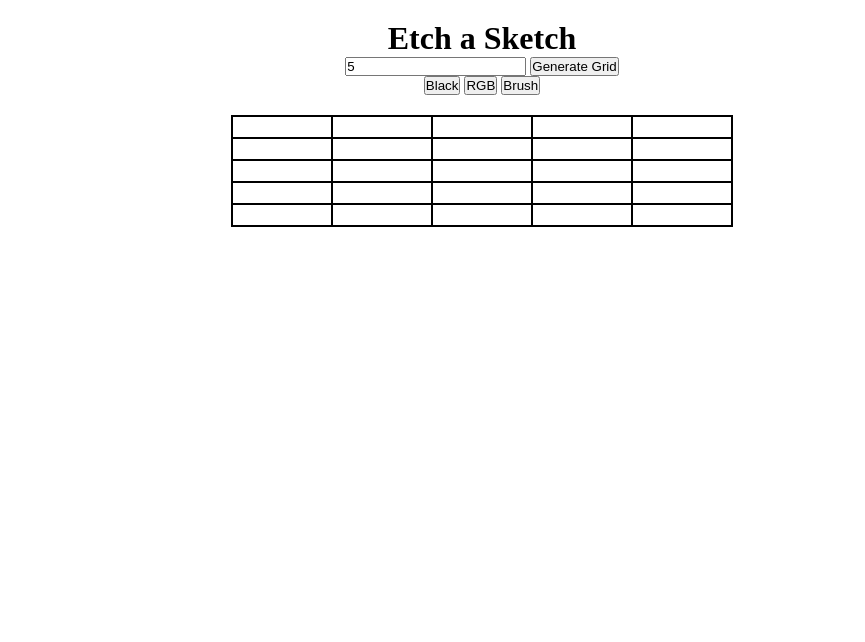
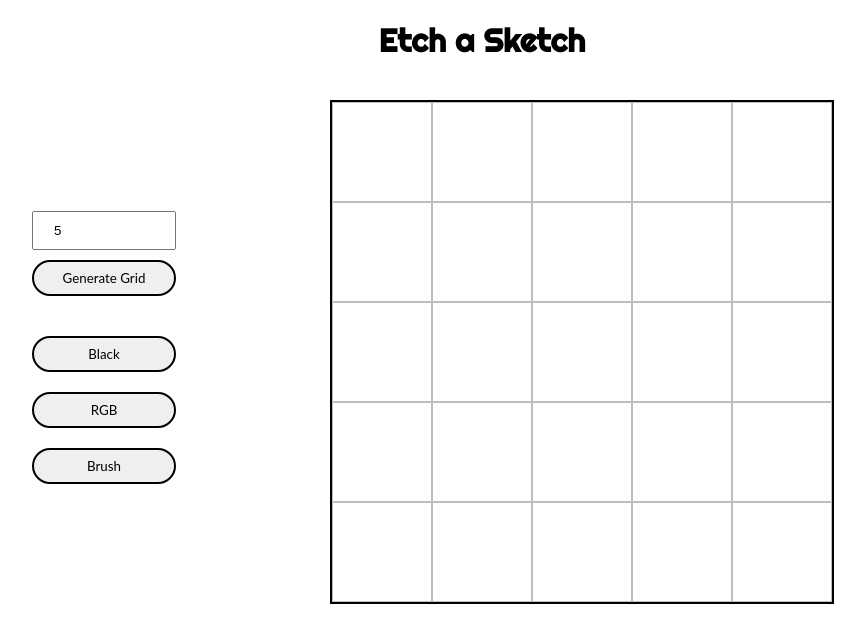
Before and after one commit to deadmoos/etch-a-sketch, a plain HTML site: page index.html in a window 1280 px wide. Both pictures are taken after typing "5" into the empty fields and a click on the button "Generate Grid". Shown: the whole page, without its empty margins (158-1023 px from the left). Drawn offline with Linux system fonts and the light colour scheme.

Commit message:
worked on UI improvements

```diff
--- a/assets/script.js
+++ b/assets/script.js
@@ -1,18 +1,31 @@
-//define grid value
-let defaultGridSize = 16;
-
-document
-  .querySelector(".grid-input-btn")
-  .addEventListener("click", function () {
-    console.log("button clicked");
-    const userGridSize = Number(document.querySelector(".grid-input").value);
-    defaultGridSize = userGridSize;
-    document.querySelector(".sketch-pad").innerHTML = "";
-    generateGrid(defaultGridSize);
-  });
-
+let userGridSize = 16;
 //define color value
 let gridColor = "black";
+//random number generator
+let randomNum = function () {
+  return Math.floor(Math.random() * 255 + 1);
+};
+
+//choose color
+const colorBlack = document.querySelector(".btn-black");
+colorBlack.addEventListener("click", function () {
+  gridColor = "black";
+});
+
+const colorRGB = document.querySelector(".btn-rgb");
+colorRGB.addEventListener("click", function () {
+  gridColor = `rgb(${randomNum()},${randomNum()},${randomNum()})`;
+  console.log(gridColor);
+});
+
+const colorBrush = document.querySelector(".btn-brush");
+colorBrush.addEventListener("click", function () {
+  gridColor = "black";
+});
+
+//random color generator
+
+//color that progressively gets lighter
 
 //generate container and div inside .sketch-pad
 const generateGrid = function (x) {
@@ -25,11 +38,23 @@ const generateGrid = function (x) {
       let sketchSquare = document.createElement("div");
       sketchSquare.className = "sketch-square";
       sketchRow.appendChild(sketchSquare);
+
       sketchSquare.addEventListener("mouseenter", function () {
         sketchSquare.style.backgroundColor = gridColor;
       });
+      sketchSquare.style.height = `${500 / userGridSize - 2}px`;
     }
   }
+  //setting the height to sketchsquare
 };
 
-generateGrid(16);
+//event listener for input button
+const inputButton = document.querySelector(".grid-input-btn");
+inputButton.addEventListener("click", function () {
+  console.log("button clicked");
+  userGridSize = Number(document.querySelector(".grid-input").value);
+  document.querySelector(".sketch-pad").innerHTML = "";
+  generateGrid(userGridSize);
+});
+
+generateGrid(userGridSize);
--- a/assets/stylesheet.css
+++ b/assets/stylesheet.css
@@ -8,12 +8,45 @@
   width: 900px;
   margin: 20px auto;
   text-align: center;
+  font-family: "Righteous", sans-serif;
+}
+
+.sketch-wrapper {
+  display: flex;
+  justify-content: start;
+  align-items: center;
+  padding-top: 20px;
+}
+
+.user-input-container {
+  width: max(200px, 20%);
+  text-align: left;
+}
+
+.grid-input {
+  padding: 10px 20px;
+  width: 100px;
+}
+
+.color-chooser {
+  display: flex;
+  flex-direction: column;
+  margin-top: 20px;
+}
+
+.btn {
+  font-family: "Lato", sans-serif;
+  padding: 8px 20px;
+  border: 2px solid black;
+  border-radius: 25px;
+  margin: 10px 0px;
+  width: 100px;
 }
 
 .sketch-pad {
   width: 500px;
   margin: 20px auto;
-  border: 1px solid black;
+  border: 2px solid #000000;
 }
 
 .sketch-row {
@@ -22,7 +55,7 @@
 }
 
 .sketch-square {
-  border: 1px solid black;
+  border: 1px solid #00000041;
   flex: 1;
   height: 20px;
 }
--- a/index.html
+++ b/index.html
@@ -4,21 +4,31 @@
     <meta charset="UTF-8">
     <meta name="viewport" content="width=device-width, initial-scale=1.0">
     <title>Etch a Sketch</title>
+    <link rel="preconnect" href="https://fonts.googleapis.com">
+    <link rel="preconnect" href="https://fonts.gstatic.com" crossorigin>
+    <link href="https://fonts.googleapis.com/css2?family=Righteous&display=swap" rel="stylesheet">
     <link rel="stylesheet" href="assets/stylesheet.css">
 </head>
 <body>
     <div class="page-wrapper">
         <div class="heading-container">
             <h1 class="main-heading">Etch a Sketch</h1>
-            <input type="number" class="grid-input">
-            <button class="grid-input-btn">Generate Grid</button>
         </div>
-        <div class="color-choice-container">
-            <button class="btn-black btn">Black</button>
-            <button class="btn-rgb btn">RGB</button>
-            <button class="btn-brush btn">Brush</button>
+        <div class="sketch-wrapper">
+            <div class="user-input-container">
+                <input type="number" class="grid-input">
+                <button class="grid-input-btn btn">Generate Grid</button>
+                <div class="color-chooser">
+                    <button class="btn-black btn">Black</button>
+                    <button class="btn-rgb btn">RGB</button>
+                    <button class="btn-brush btn">Brush</button>
+
+                </div>
+
+            </div>
+            <div class="sketch-pad"></div>
         </div>
-        <div class="sketch-pad"></div>
+
 
     </div>
 </body>
```
Also changed, not shown: assets/font/Righteous-Regular.ttf (added), assets/font/Righteous-Regular.woff (added), assets/font/Righteous-Regular.woff2 (added).
